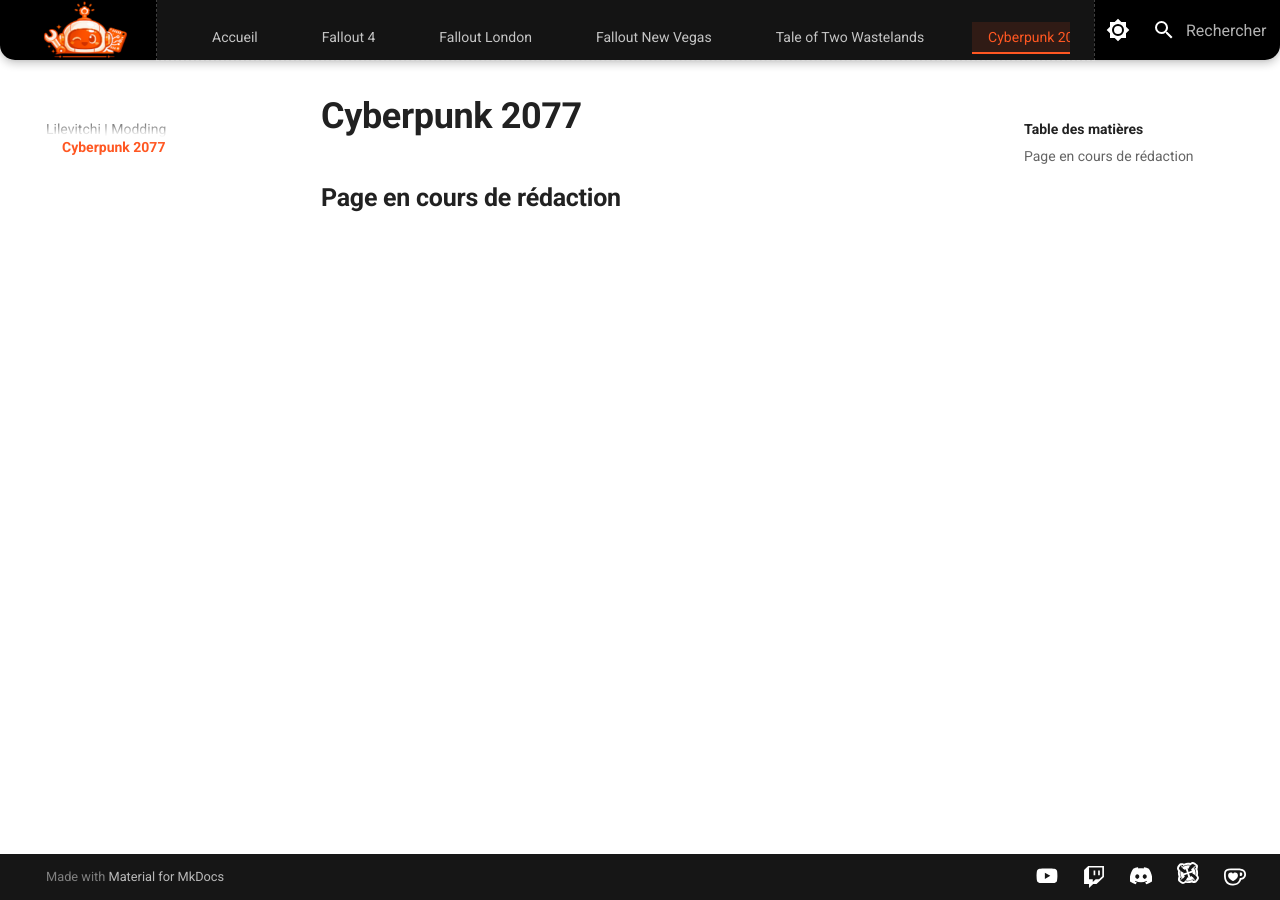
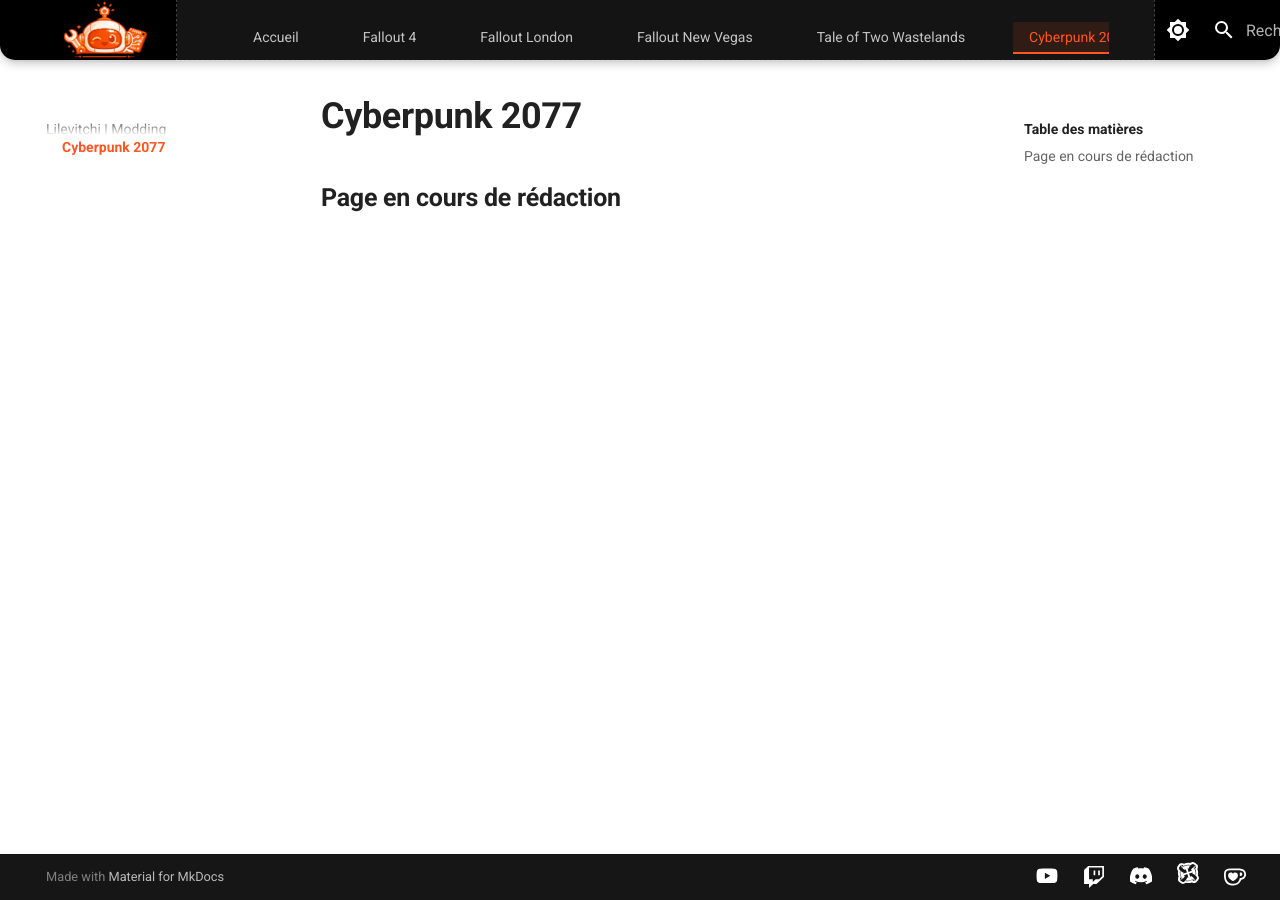
Before and after one commit to Lilevitchi/lilevitchi.github.io, an MkDocs documentation site: the page built from docs/cyberpunk/index.md, in a window 1280 px wide. Built offline with MkDocs 1.6.1 and Material for MkDocs 9.7.7, drawn with Linux system fonts in a browser that asks for light colours.

Commit message:
Update extra.css

```diff
--- a/docs/stylesheets/extra.css
+++ b/docs/stylesheets/extra.css
@@ -97,7 +97,7 @@
   margin: 0 auto;
  /* margin-left: 0;
   margin-right: auto;*/
-  padding-left: 0 var(--space-md);
+  padding: 0 var(--space-md);
 }
 
 [data-md-color-scheme] .md-header__title {
```
